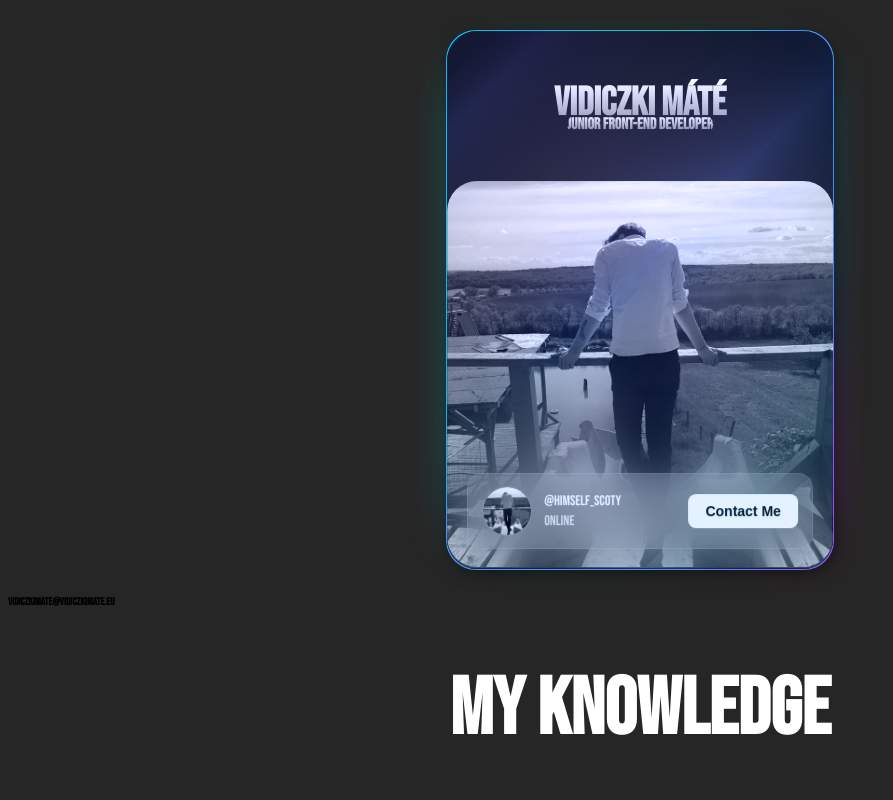
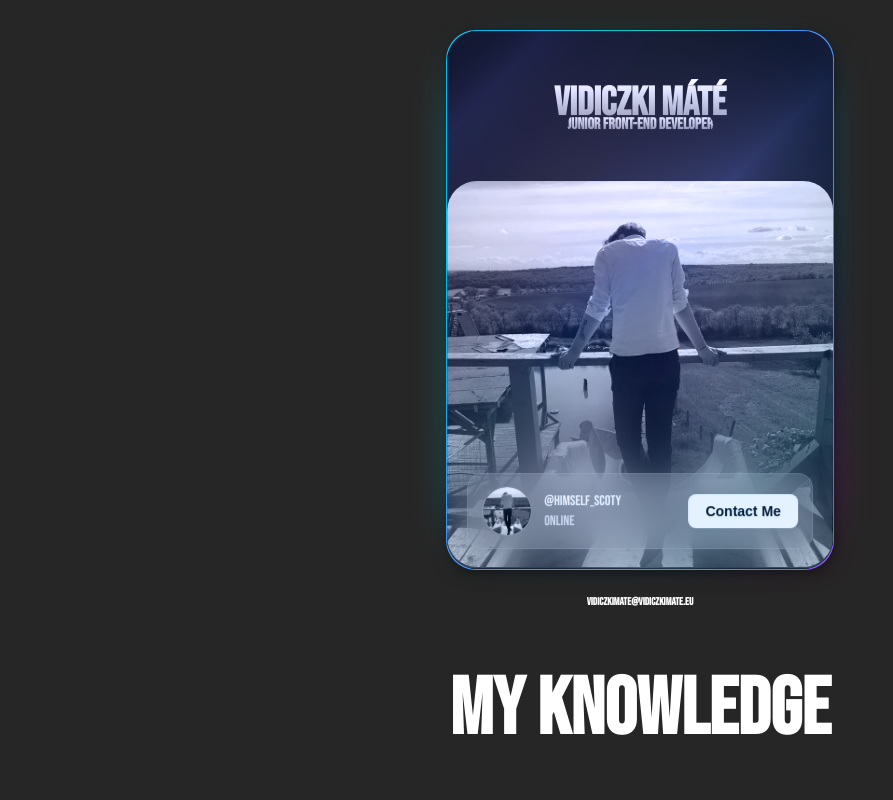
Before and after one commit to ScotyLucas/portfolios, a React (Create React App) app: page / in a window 1280 px wide. Shown: the top 800 px of the page, without its empty margins (0-893 px from the left). Built offline with nearby package versions, Linux system fonts and the light colour scheme.

Commit message:
Update App.css

```diff
--- a/src/App.css
+++ b/src/App.css
@@ -40,6 +40,11 @@ body {
   color: white;
 }
 
+.email {
+  text-align: center;
+  color: white;
+}
+
 .work {
   height: 600px;
   position: relative;
```
